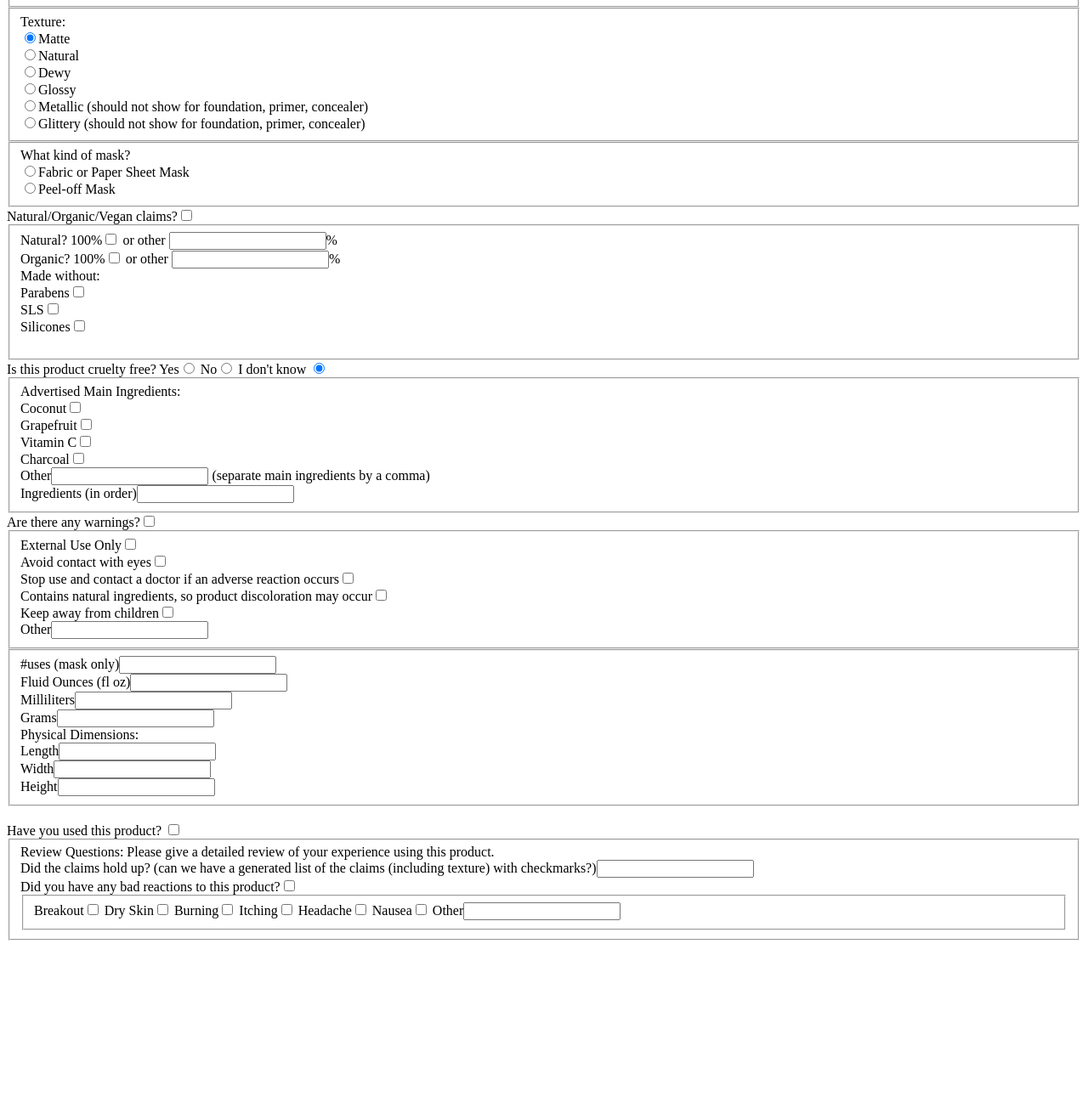
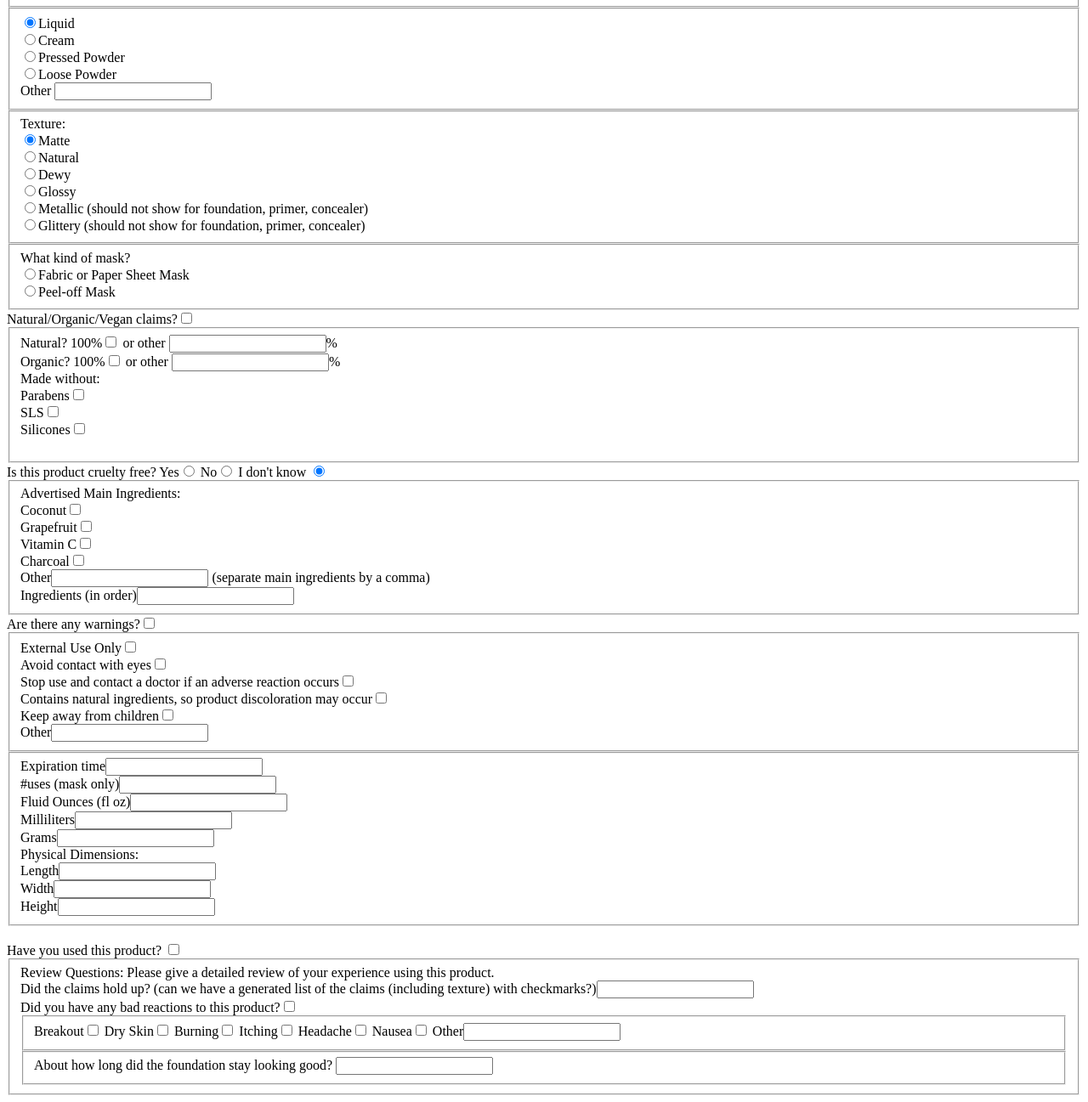
Before and after one commit to KylaBendrik/MyBeautyCollection, a website: page index.html in a window 1280 px wide. Shown: the part 775-2072 px from the top of the page at 85% size. Before the commit the page ends 1890 px from the top, so only its background shows below. Drawn offline with Linux system fonts and the light colour scheme; a script that the page names is missing.

Commit message:
one review question

```diff
--- a/index.html
+++ b/index.html
@@ -56,6 +56,13 @@
           Calming<input type="checkbox" name="skinBenefits" id="calming"><br>
         </fieldset>
       </fieldset>
+      <fieldset id="stateInputs">
+          <input type="radio" name="state_type" value="liquid" checked>Liquid<br>
+          <input type="radio" name="state_type" value="cream">Cream<br>
+          <input type="radio" name="state_type" value="cream">Pressed Powder<br>
+          <input type="radio" name="state_type" value="cream">Loose Powder<br>
+          Other <input type="text" name="state_type_other"><br>
+      </fieldset>
       <fieldset id="textureInputs">
         Texture:<br>
         <input type="radio" name="texture_type" value="matte" checked>Matte<br>
@@ -101,6 +108,7 @@
         Other<input type="text" name="otherWarnings"><br>
       </fieldset>
       <fieldset id="measurements">
+        Expiration time<input type="text" name="expiration"><br>
         #uses (mask only)<input type="text" name="uses"><br>
         Fluid Ounces (fl oz)<input type="text" name="floz"><br>
         Milliliters<input type="text" name="ml"><br>
@@ -127,6 +135,9 @@
           Nausea<input type="checkbox" name="reaction" id="nausea">
           Other<input type="text" name="reactiontext" id="other">
         </fieldset>
+        <fieldset id=foundationReview>
+          About how long did the foundation stay looking good? <input type="text" name="foundationLast">
+        </fieldset>
       </fieldset>
 
     </form>
--- a/main.js
+++ b/main.js
@@ -138,11 +138,6 @@ makeupTypes.forEach(function (element, index){
   });
 });
 
-
-//  if (document.querySelector('#foundation').) {
-//    document.querySelector('#colorPicker').value = "#ecba99"
-//  }
-
   // good stuff input
   const displayGood = function (checked) {
     if (checked) {
```
